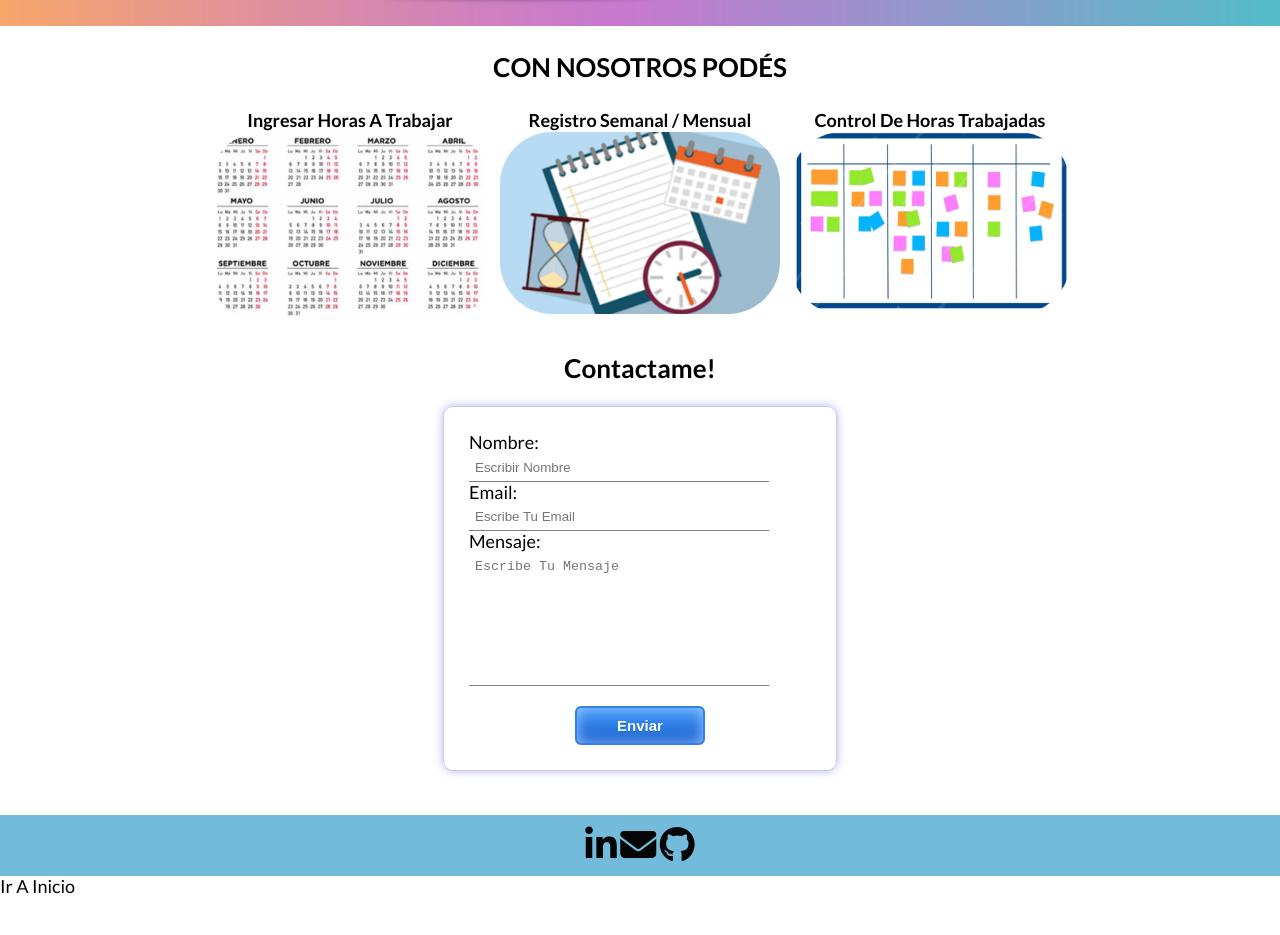
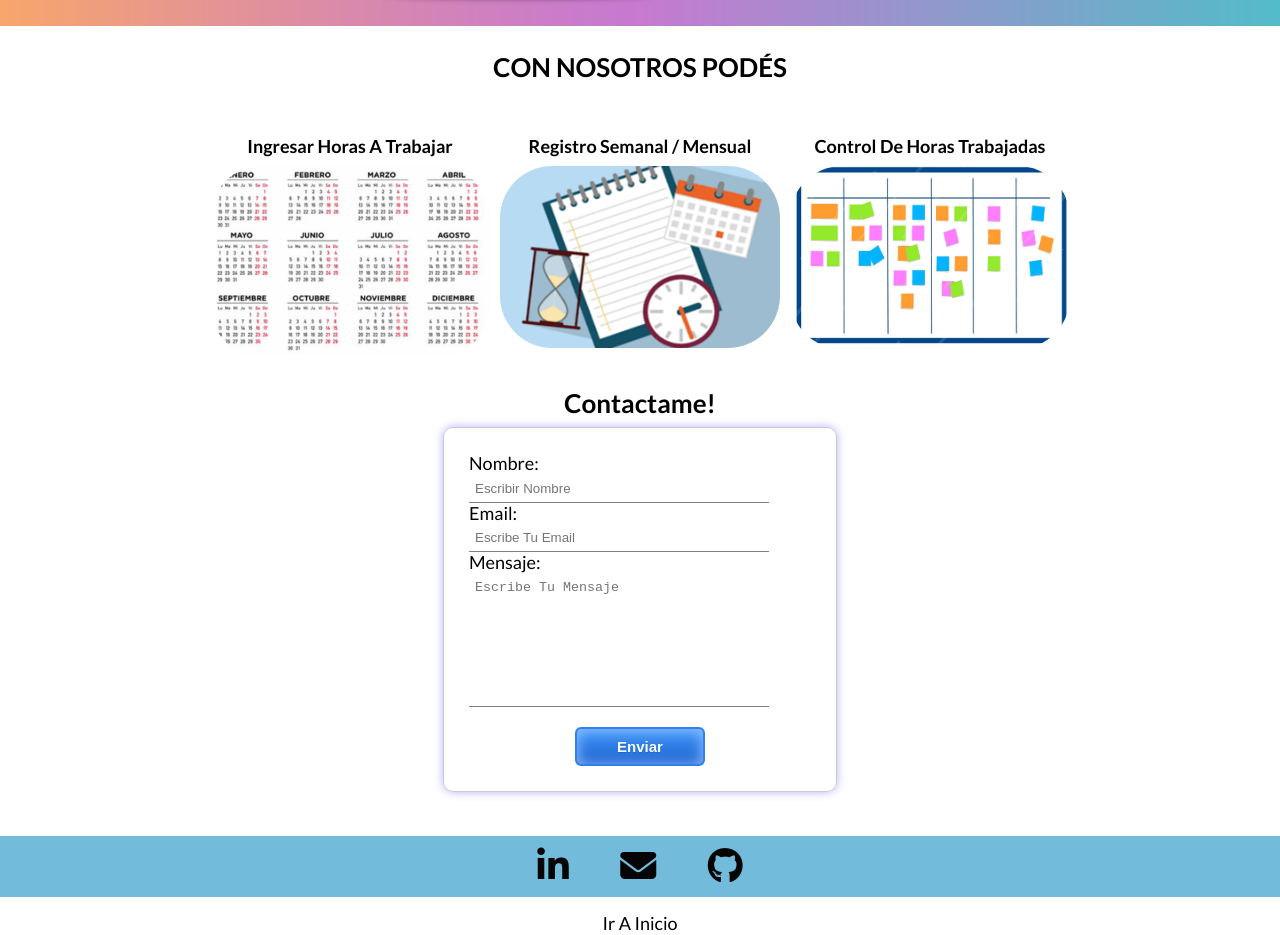
Before and after one commit to yeinwillie/cac_work_hours_register, a plain HTML site: page frontend/index.html in a window 1280 px wide. Shown: the part 460-1395 px from the top of the page. Before the commit the page ends 1358 px from the top, so only its background shows below. Drawn offline with Linux system fonts and the light colour scheme.

Commit message:
add styles

```diff
--- a/frontend/css/estilos.css
+++ b/frontend/css/estilos.css
@@ -2,6 +2,7 @@
     display: flex;
     justify-content: center;
     flex-wrap: wrap;
+    margin-top: 3rem;
   }
 
   #blog .contenedor img{
@@ -18,7 +19,7 @@
   }
   h2, h4 {
     text-align: center;
-
+    margin-bottom: 0.5rem;
   }
   #blog img {
     width: 100%;
@@ -40,8 +41,18 @@ footer .contenedor {
 
   footer .icons {
     margin-top: 20px;
-     align-items: center
+     align-items: center;
+
   }
+
+  .icon_ancla{
+    margin-left: 3rem;
+  }
+
+  .footer_link {
+    margin-top: 1rem;
+    text-align: center;
+}
 
 @media screen and (min-width:1024px){
     section {
```
